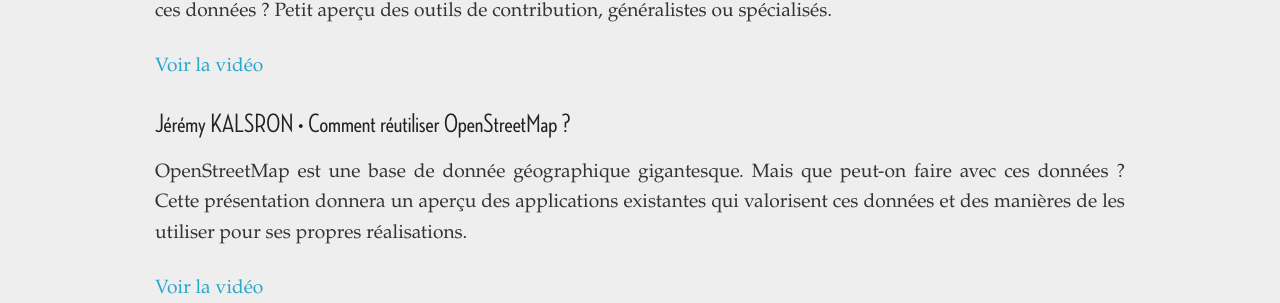
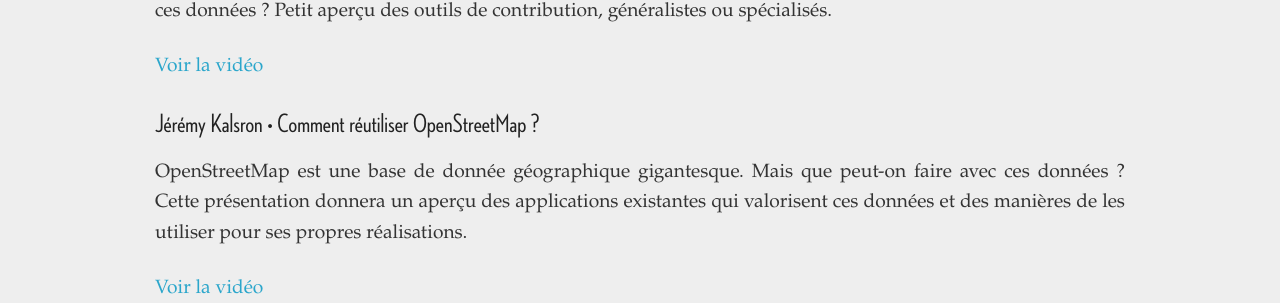
Before and after one commit to clermontech/clermontech.github.com, a Jekyll site: the page built from _posts/2023-11-27-api-hour-57.md, in a window 1280 px wide and 900 px high, scrolled down 1527 px. Shown: the part 148-451 px from the top of the window. Built offline with Jekyll 4.4.1, drawn with Linux system fonts in a browser that asks for light colours.

Commit message:
typo fix

```diff
--- a/_posts/2023-11-27-api-hour-57.md
+++ b/_posts/2023-11-27-api-hour-57.md
@@ -46,7 +46,7 @@
 [Voir la vidéo]({% post_url 2023-11-27-sebastien-forissier-outils-de-contribution-a-osm %})
 
 
-### Jérémy KALSRON • Comment réutiliser OpenStreetMap ?
+### Jérémy Kalsron • Comment réutiliser OpenStreetMap ?
 
 OpenStreetMap est une base de donnée géographique gigantesque.
 Mais que peut-on faire avec ces données ?
```
